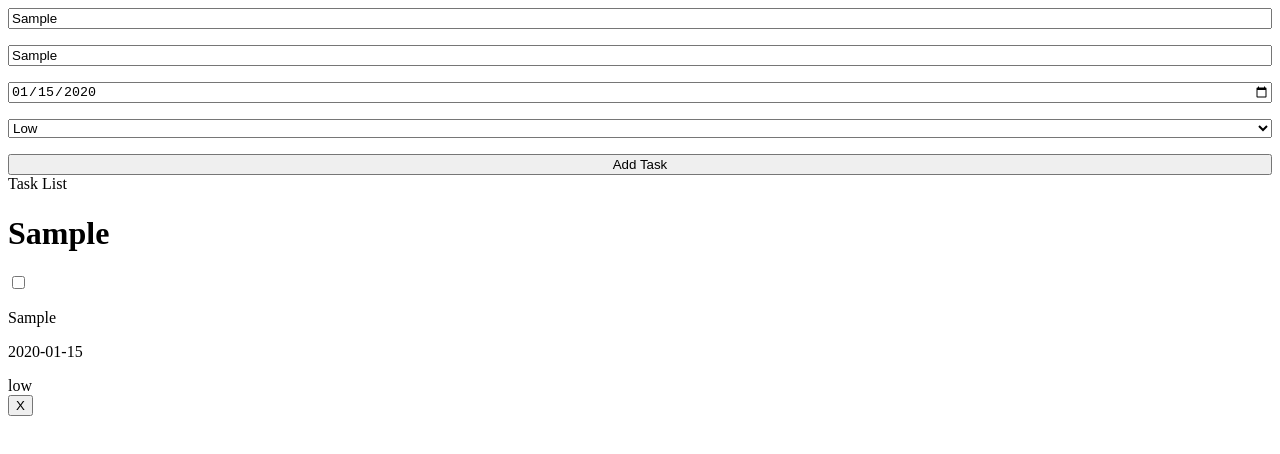
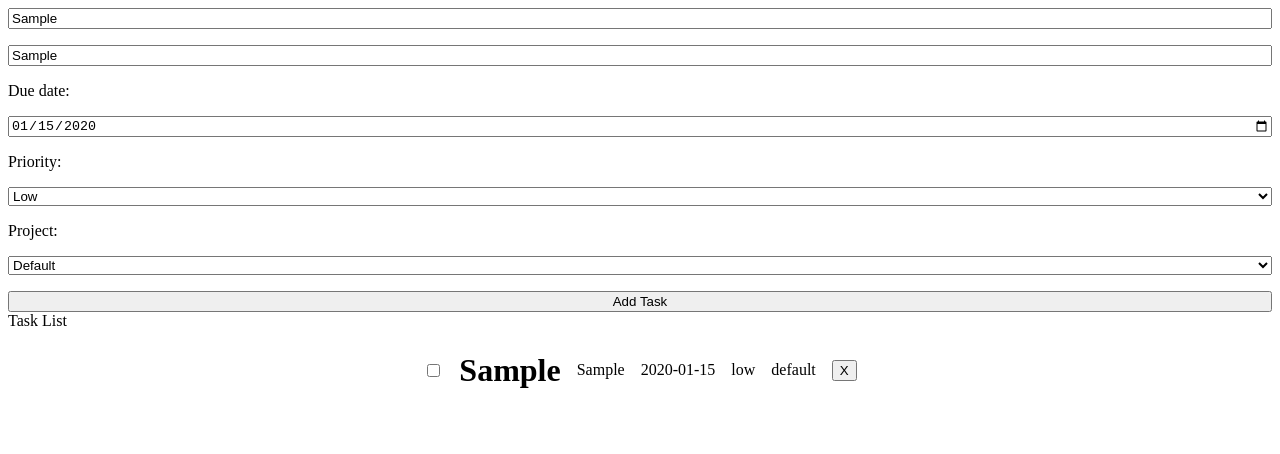
Before and after one commit to BessonovMax/toDoList_TOP, a website built with webpack: page src/template.html in a window 1280 px wide. Both pictures are taken after typing "Sample", "Sample", "2020-01-15" into the empty fields and a click on the button "Add Task". Built offline with nearby package versions, Linux system fonts and the light colour scheme.

Commit message:
Add project and priority fields to task creation form; update task display

```diff
--- a/src/dom.js
+++ b/src/dom.js
@@ -5,6 +5,7 @@ const listEl = document.querySelector(".list");
 export function printTask(task) {
   const taskDiv = document.createElement("div");
   taskDiv.id = task.id;
+  taskDiv.classList.add("task");
   const titleEl = document.createElement("h1");
   titleEl.textContent = task.title;
 
@@ -24,6 +25,9 @@ export function printTask(task) {
   const priorityEl = document.createElement("div");
   priorityEl.textContent = task.priority;
 
+  const projectEl = document.createElement("p");
+  projectEl.textContent = task.project;
+
   const deleteBtn = document.createElement("button");
   deleteBtn.textContent = "X";
   deleteBtn.addEventListener("click", () => {
@@ -31,11 +35,12 @@ export function printTask(task) {
     printList();
   });
 
+  taskDiv.appendChild(checkEl);
   taskDiv.appendChild(titleEl);
-  taskDiv.appendChild(checkEl);
   taskDiv.appendChild(descriptionEl);
   taskDiv.appendChild(dateEl);
   taskDiv.appendChild(priorityEl);
+  taskDiv.appendChild(projectEl);
   taskDiv.appendChild(deleteBtn);
   listEl.appendChild(taskDiv);
 }
--- a/src/storage.js
+++ b/src/storage.js
@@ -1,5 +1,3 @@
-import { ToDoTask } from "./task";
-
 export const Storage = (function () {
   const saveTasks = (tasks) => {
     localStorage.setItem("tasks", JSON.stringify(tasks));
--- a/src/styles.css
+++ b/src/styles.css
@@ -3,3 +3,17 @@ form {
   flex-direction: column;
   gap: 1rem;
 }
+
+.list {
+  display: flex;
+  flex-direction: column;
+  justify-content: center;
+  align-items: center;
+  gap: 1rem;
+}
+
+.task {
+  display: flex;
+  gap: 1rem;
+  align-items: center;
+}
--- a/src/task.js
+++ b/src/task.js
@@ -8,7 +8,8 @@ export class ToDoTask {
     this.description = data.description;
     this.dueDate = data.dueDate;
     this.priority = data.priority;
-    this.completed = data.completed;
+    this.project = data.project;
+    this.completed = data.completed ? data.completed : false;
   }
 
   completeToDo() {
--- a/src/template.html
+++ b/src/template.html
@@ -20,6 +20,7 @@
         id="description"
         placeholder="Task Description"
       />
+      <label for="dueDate">Due date:</label>
       <input
         type="date"
         name="dueDate"
@@ -27,10 +28,15 @@
         placeholder="Task Title"
         required
       />
+      <label for="priority">Priority:</label>
       <select name="priority" id="priority" required>
         <option value="low">Low</option>
         <option value="medium">Medium</option>
         <option value="high">High</option>
+      </select>
+      <label for="project">Project:</label>
+      <select name="project" id="project" required>
+        <option value="default">Default</option>
       </select>
       <button type="submit">Add Task</button>
     </form>
```
